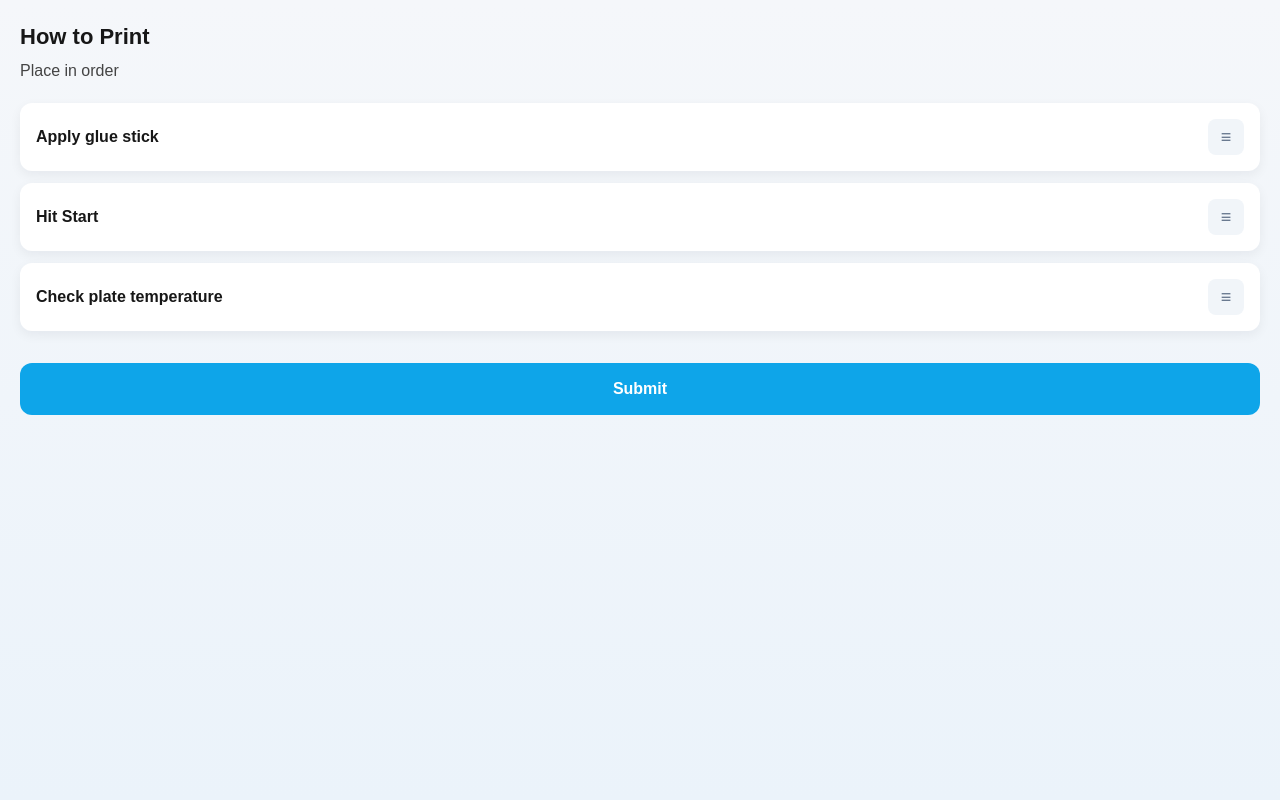
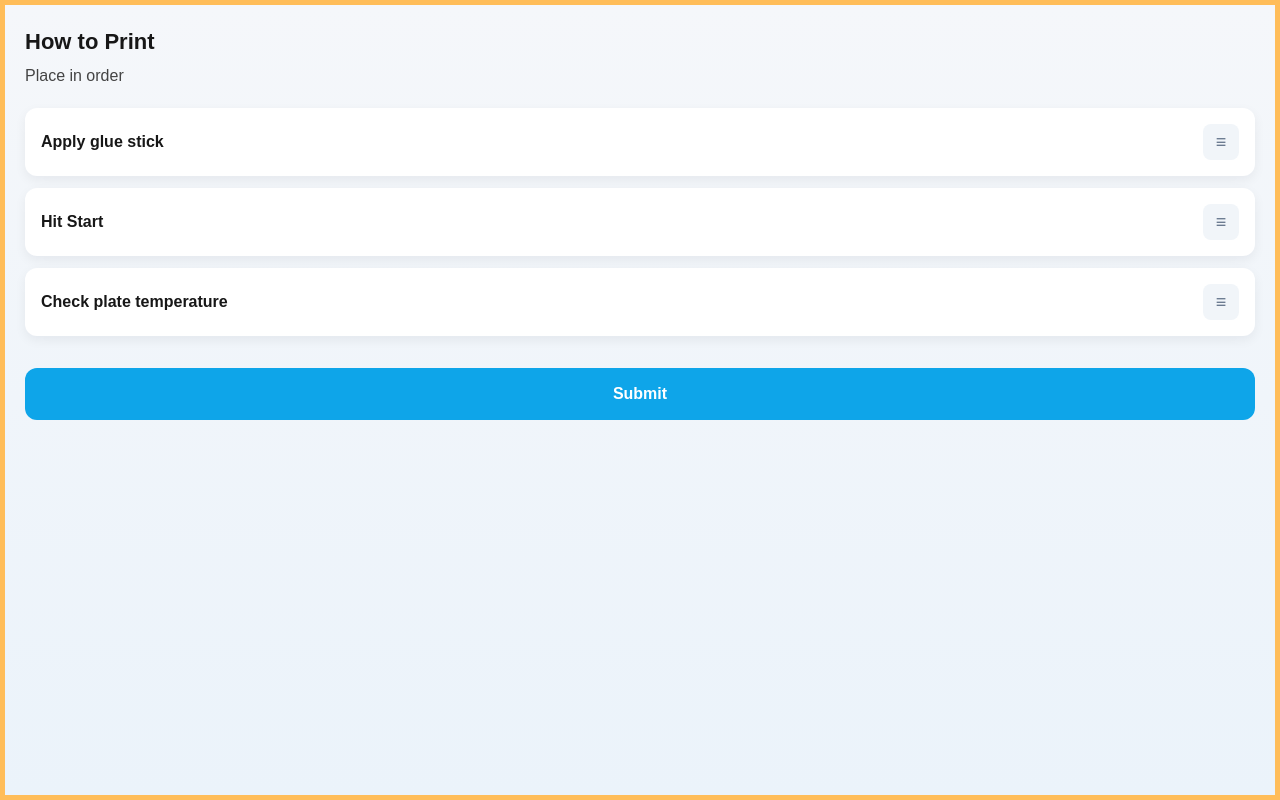
Before and after one commit to JoshuaWuebbolt/ODC_Games, a Next.js app in the folder odc_webgames/: page /3d-printer/print-order in a window 1280 px wide. Built offline with nearby package versions, Linux system fonts and the light colour scheme.

Commit message:
Added styles to 3D printer games

```diff
--- a/odc_webgames/app/3d-printer/file-format/page.tsx
+++ b/odc_webgames/app/3d-printer/file-format/page.tsx
@@ -92,6 +92,7 @@ const styles: { [k: string]: React.CSSProperties } = {
         fontFamily: "system-ui, -apple-system, Segoe UI, Roboto, 'Helvetica Neue', Arial",
         color: "#111",
         width: "min(96vw, 100%)",
+        border: "5px solid #ffbd59",
     },
     header: {
         marginBottom: 20,
--- a/odc_webgames/app/3d-printer/materials/page.tsx
+++ b/odc_webgames/app/3d-printer/materials/page.tsx
@@ -231,6 +231,7 @@ export default function Page() {
                 minHeight: '100vh',
                 boxSizing: 'border-box',
                 fontFamily: 'system-ui, -apple-system, Segoe UI, Roboto, "Helvetica Neue", Arial',
+                border: '5px solid #ffbd59',
             }}
         >
             <h1 style={{ margin: 0 }}>3D Printer Materials Matching</h1>
--- a/odc_webgames/app/3d-printer/print-order/page.tsx
+++ b/odc_webgames/app/3d-printer/print-order/page.tsx
@@ -241,6 +241,7 @@ export default function Page() {
                     "linear-gradient(180deg, rgba(245,247,250,1) 0%, rgba(235,243,250,1) 100%)",
                 display: "flex",
                 flexDirection: "column",
+                border: "5px solid #ffbd59",
             }}
         >
             <header style={{ marginBottom: 12 }}>
```
